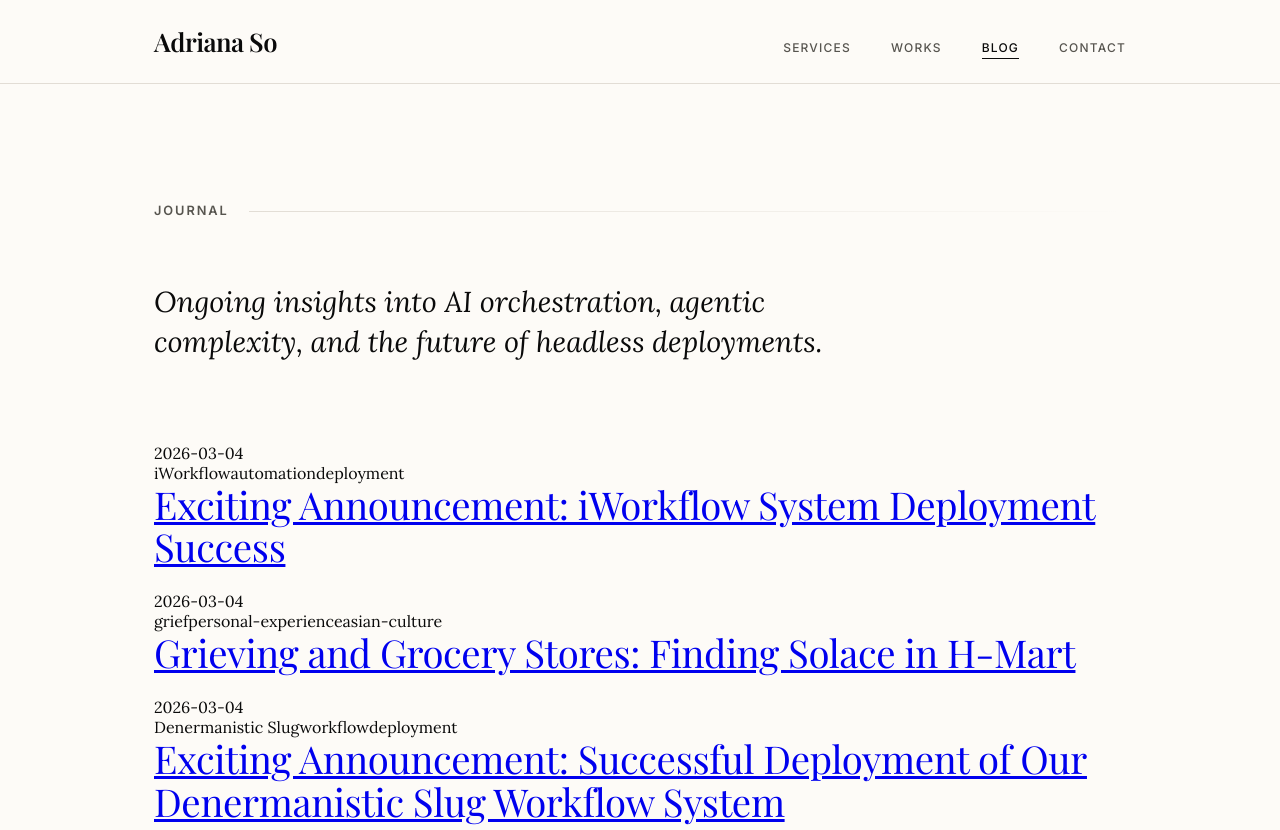
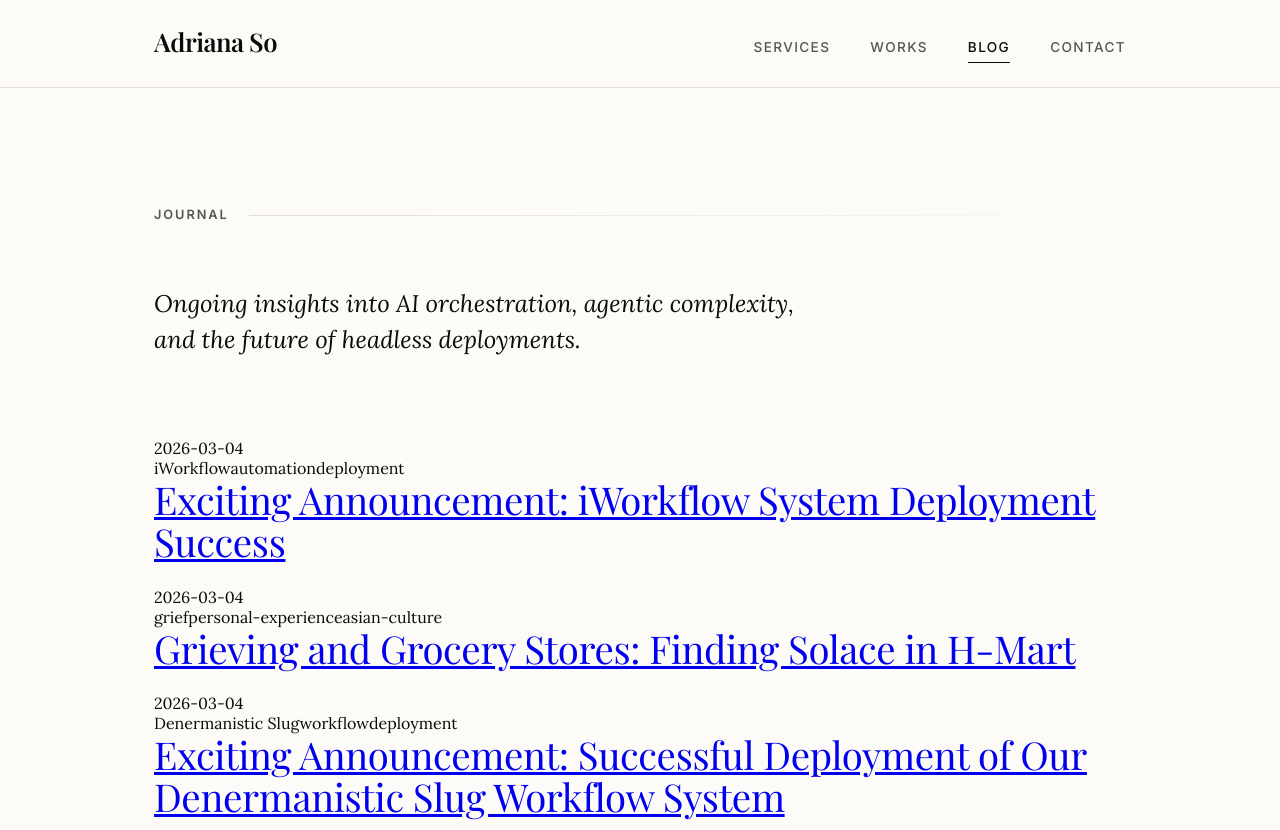
Before and after one commit to AdrianaSo123/autonomous-website, a website: page blog.html in a window 1280 px wide. Shown: the top 830 px of the page. Drawn offline with nearby package versions, Linux system fonts and the light colour scheme; a web font is replaced by a local one.

Commit message:
Fix: UX Polish, clear scrolling jitter, and enhance navigation

```diff
--- a/css/shared.css
+++ b/css/shared.css
@@ -41,7 +41,6 @@ body {
     line-height: clamp(1.7, 5vw, 1.85);
     -webkit-font-smoothing: antialiased;
     -moz-osx-font-smoothing: grayscale;
-    overflow-x: hidden;
 }
 
 .container {
@@ -115,11 +114,12 @@ p {
 }
 
 .section-intro {
-    font-size: clamp(1.4rem, 3vw, 1.8rem);
-    line-height: 1.4;
+    font-size: clamp(1.2rem, 2.5vw, 1.5rem);
+    line-height: 1.5;
     color: var(--obsidian);
     margin-bottom: calc(var(--spacing-unit) * 10);
     font-style: italic;
+    max-width: var(--content-max);
 }
 
 /* Navigation Masthead */
@@ -159,13 +159,14 @@ nav .container {
     font-family: var(--font-meta);
     color: var(--text-secondary);
     text-decoration: none;
-    font-size: 0.75rem;
+    font-size: 0.85rem;
     font-weight: 500;
     text-transform: uppercase;
     letter-spacing: 0.1em;
     transition: var(--transition-smooth);
     position: relative;
-    padding-bottom: 4px;
+    padding: 8px 0;
+    /* Increased hit area */
 }
 
 .nav-links a::after {
@@ -291,11 +292,12 @@ nav .container {
     font-style: normal;
 }
 
-/* Animations */
+/* Animations: Reduced distance and added will-change for GPU optimization */
 .fade-in {
     opacity: 0;
-    transform: translateY(30px);
-    transition: opacity 1.2s cubic-bezier(0.16, 1, 0.3, 1), transform 1.2s cubic-bezier(0.16, 1, 0.3, 1);
+    transform: translateY(15px);
+    will-change: opacity, transform;
+    transition: opacity 0.8s cubic-bezier(0.16, 1, 0.3, 1), transform 0.8s cubic-bezier(0.16, 1, 0.3, 1);
 }
 
 .fade-in.visible {
```
